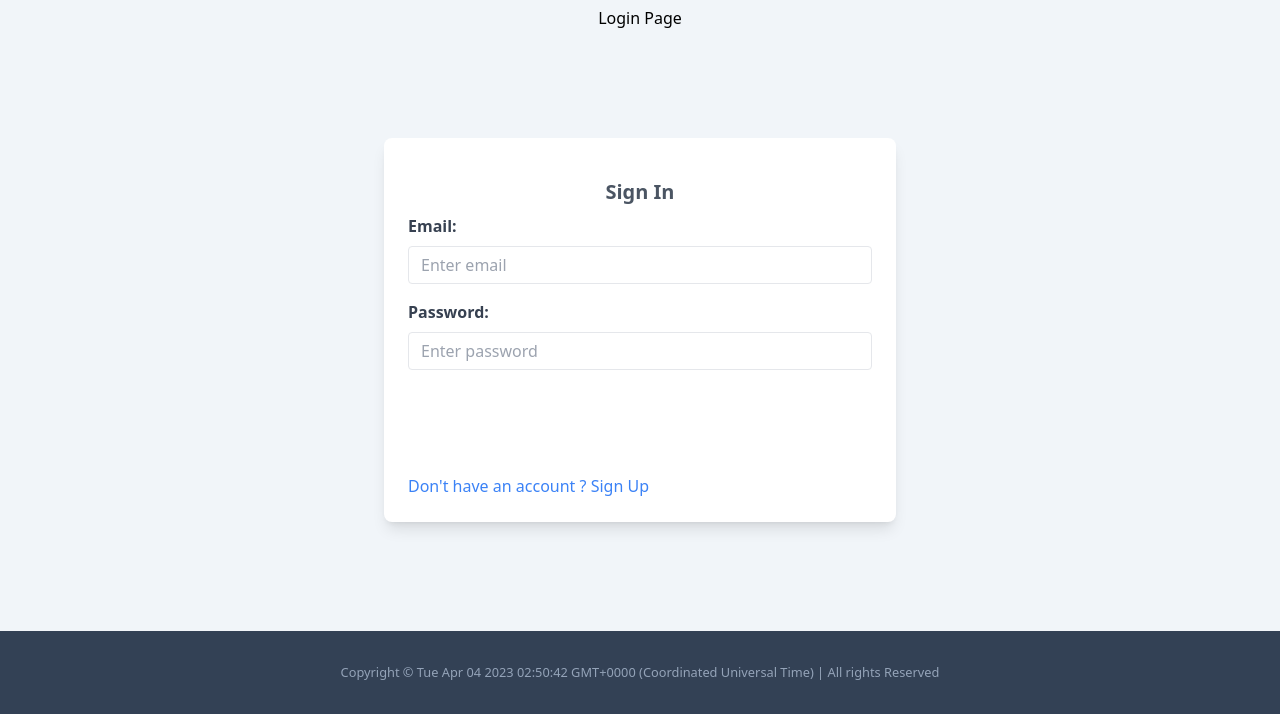
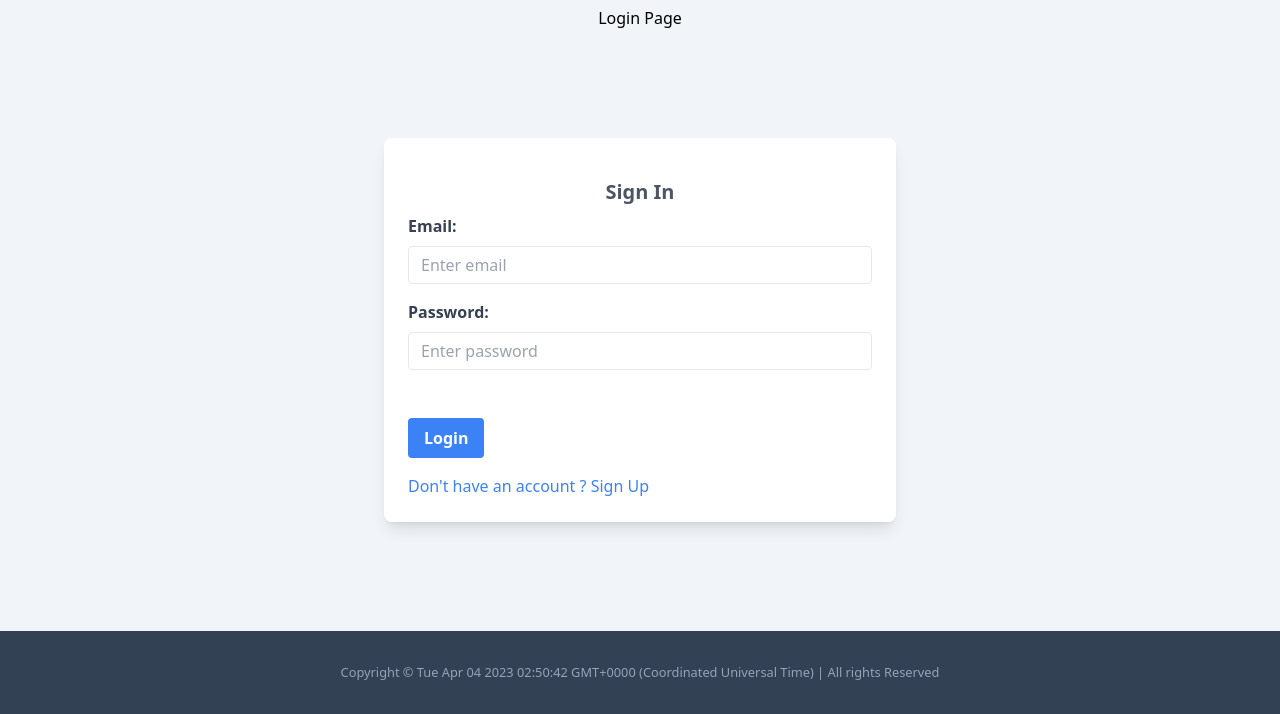
Before and after one commit to anil-650/Resume_Builder, an Astro site in the folder beta-client/: page /login in a window 1280 px wide. Shown: the part 86-800 px from the top of the page. Built offline with nearby package versions, Linux system fonts and the light colour scheme; Astro itself is replaced by a stand-in of ours; some icons are missing.

Commit message:
Chores: Fix button color bug with updated btn text
- fix bug for background color of btns in login & register
- remove color fromn Button props
- use classes to style background color

```diff
--- a/beta-client/src/components/Button.astro
+++ b/beta-client/src/components/Button.astro
@@ -2,16 +2,16 @@
 export interface Props {
 name: string;
 type: string;
-color: string;
 classes?: string;
 }
 
-const { name, type, classes , color, ...rest} = Astro.props;
+const { name, type, classes , ...rest} = Astro.props;
 const default_classs=["text-white","font-bold","py-2","px-4","rounded","focus:outline-none","focus:ring"]
+
 ---
 <div class="mb-4">
     <button
-            class:list={[classes, default_classs, `bg-${color}-500`]}
+            class:list={[ classes, default_classs]}
             type={type}
             {...rest}>
         {name}
--- a/beta-client/src/pages/login.astro
+++ b/beta-client/src/pages/login.astro
@@ -50,7 +50,7 @@ if (Astro.request.method === 'POST') {
      <Text_input lname="Email:" input_type="email" name="email" id="useremail" input_type="email" required/>
      <Text_input lname="Password:" input_type="password" name="password" id="userpassword" input_type="password" min="6"  required/>
     </div>
-    <Button type="submit" name="Submit" color="blue" />
+    <Button type="submit" name="Login" classes="bg-blue-500 hover:bg-blue-600" />
     <Links href="/register" text="Don't have an account ? Sign Up" classes="text-blue-500 visited:text-purple-600 hover:underline hover:font-medium "/>
   </form>
 </div>
--- a/beta-client/src/pages/register.astro
+++ b/beta-client/src/pages/register.astro
@@ -54,7 +54,7 @@ if (Astro.request.method === 'POST') {
      <Text_input lname="Email:" input_type="email" name="email" id="useremail" input_type="email" required />
      <Text_input lname="Password:" input_type="password" name="password" id="userpassword" input_type="password" min="6"  required/>
     </div>
-    <Button type="submit" name="Submit" color="blue" />
+    <Button type="submit" name="Register" classes="bg-blue-500 hover:bg-blue-600" />
     <Links href="/login" text="Already have an accout? Sign In" classes="text-blue-500 visited:text-purple-600 hover:underline hover:font-medium "/>
   </form>
 </div>
```
